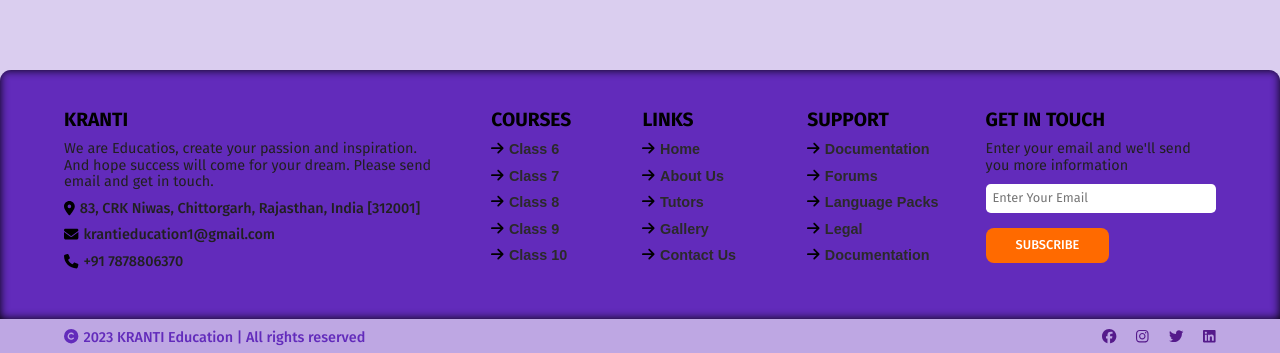
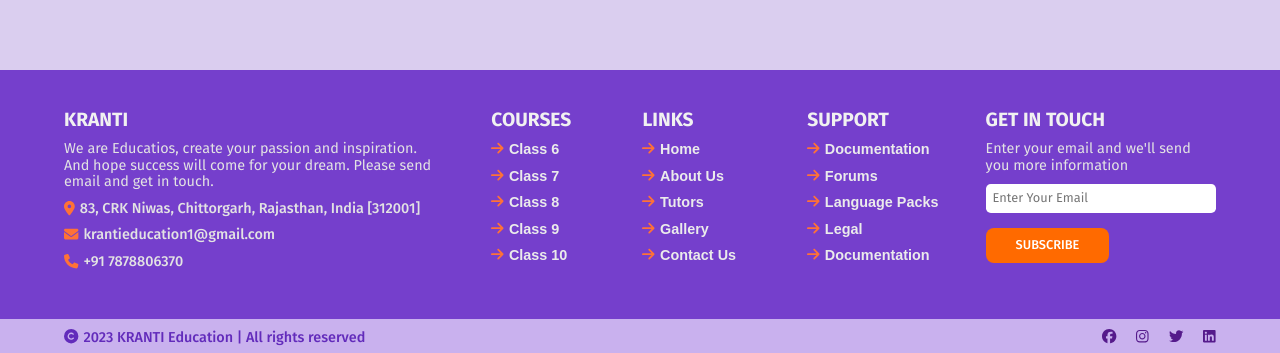
Before and after one commit to krantiedu/Next-final, a Next.js app: page / in a window 1280 px wide. Shown: the part 2437-2790 px from the top of the page. Built offline with nearby package versions, Linux system fonts and the light colour scheme; no server answers.

Commit message:
fixed footer styling

```diff
--- a/styles/footer.module.css
+++ b/styles/footer.module.css
@@ -20,26 +20,26 @@
 }
 .footer_wrap {
   width: 100%;
-  color: #212020;
-  border-radius: .7rem .7rem 0 0;
+  color: #e3e3e3;
+  /* border-radius: .7rem .7rem 0 0; */
   overflow: hidden;
 }
 
 
 
 .footer_container {
-  background: #622bbb;
+  background: #753fcc;
   position: relative;
   padding: 3% 5% 3% 5%;
   height: 100%;
   display: flex;
   flex-direction: row;
   justify-content: space-between;
-  box-shadow: inset 0 0 10px 0 #000;
+  /* box-shadow: inset 0 0 10px 0 #000; */
 }
 
 .footer_heading {
-  color: black;
+  color: rgb(241, 241, 241);
   font-size: 1.2rem;
   font-weight: 700;
   margin-bottom: 10px;
@@ -61,13 +61,17 @@
   margin-bottom: 10px;
 }
 
+.footer_container a{
+  color: #ebebeb;
+}
+
 .footer_container a:hover{
-  color: #ff6a00;
-  text-decoration: underline #ff6a00 !important;
+  color: #dfb08e;
+  text-decoration: underline #dfb08e !important;
 }
 
 .footer_container svg {
-  color: black;
+  color: rgb(255, 114, 54);
   margin: 0 5px auto 0;
   transition: all .5s ease;
 }
@@ -141,7 +145,7 @@
   display: flex;
   flex-direction: row;
   justify-content: space-between;
-  background: hsla(263, 63%, 45%, 0.231);
+  background: hsla(263, 76%, 62%, 0.231);
   height: fit-content;
   width: 100%;
 }
```
